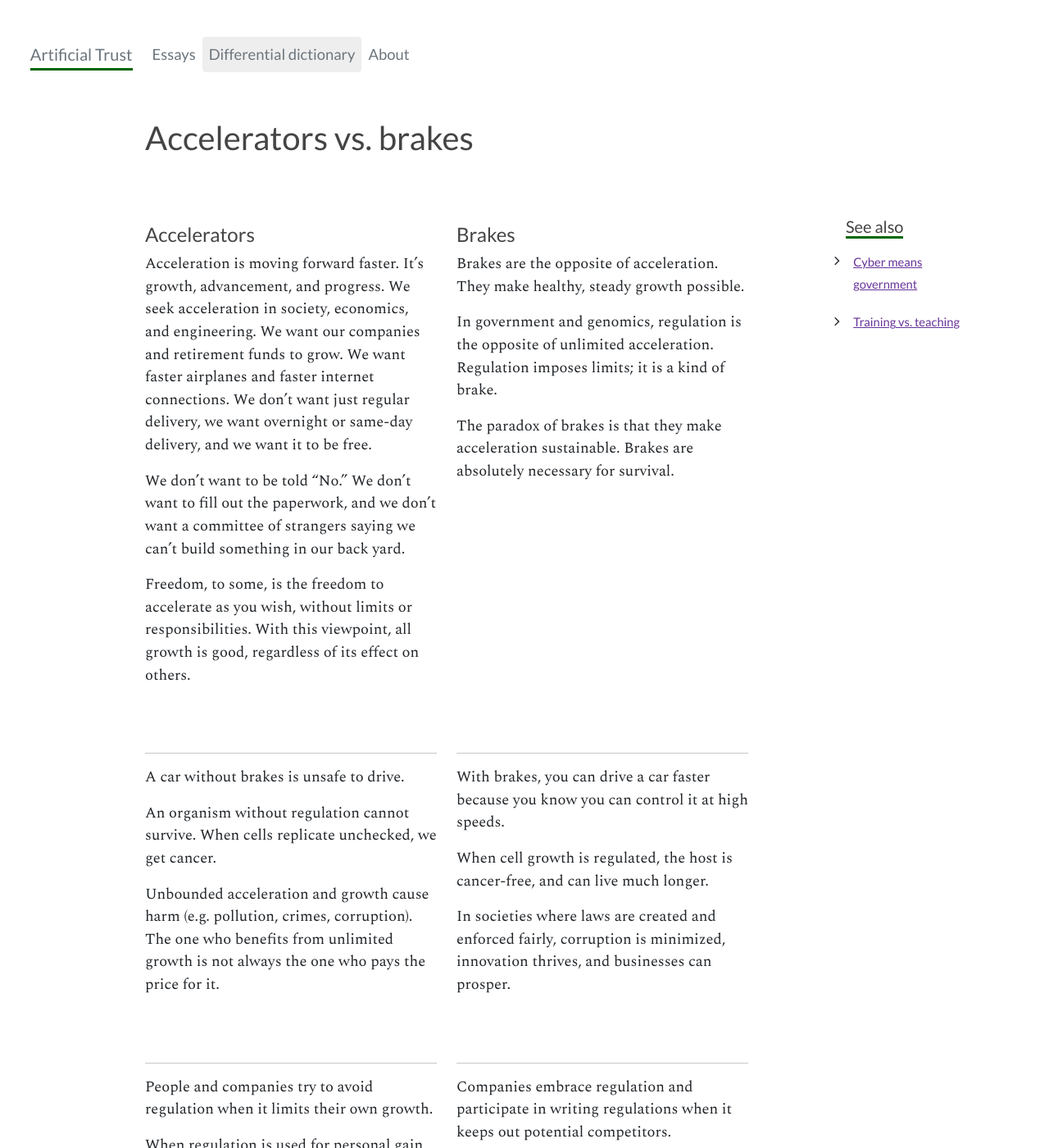
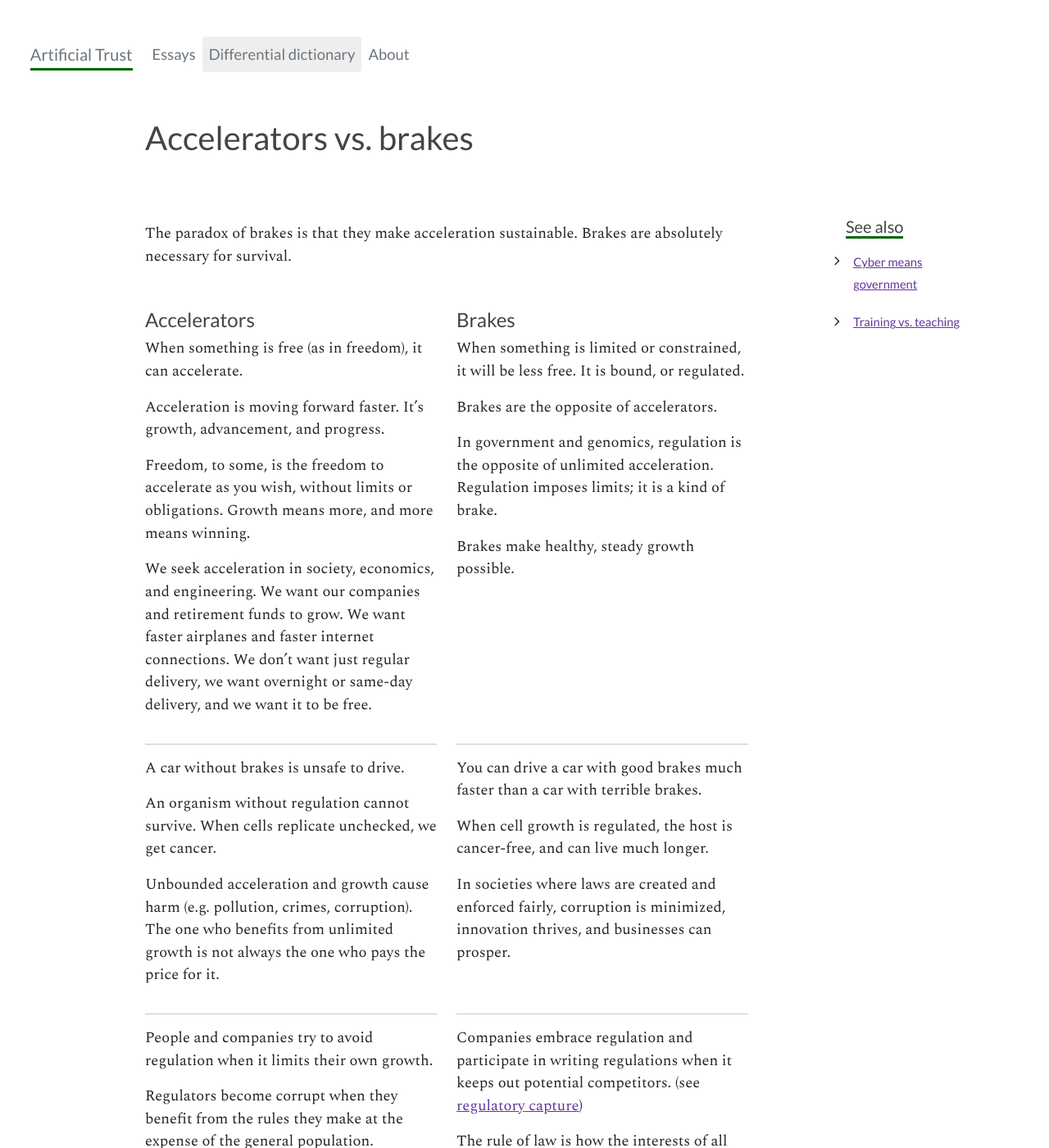
Before and after one commit to straz/artificialtrust, a Jekyll site: the page built from _definitions/brakes.md, in a window 1280 px wide and 1400 px high. Shown: the whole window at 82% size. Built offline with Jekyll 4.4.1, drawn with Linux system fonts in a browser that asks for light colours; nearby versions of some CDN libraries; some of the changed text lies outside the part shown.

Commit message:
tweak definitions

```diff
--- a/_definitions/brakes.md
+++ b/_definitions/brakes.md
@@ -9,24 +9,32 @@ arts: [cyber, errors]
 defs: [teach]
 ---
 
+The paradox of brakes is that they make acceleration
+sustainable. Brakes are absolutely necessary for survival.
+
+
+
+
+
 
 {% capture left %}
 
 ### Accelerators
 
+When something is free (as in freedom), it can accelerate.
+
 Acceleration is moving forward faster. It's growth, advancement, and
-progress. We seek acceleration in society, economics, and engineering.
+progress.
+
+Freedom, to some, is the freedom to accelerate as you wish, without
+limits or obligations. Growth means more, and more means winning.
+
+We seek acceleration in society, economics, and engineering.
 We want our companies and retirement funds to grow. We want faster
 airplanes and faster internet connections. We don't want just regular
 delivery, we want overnight or same-day delivery, and we want it to be free.
 
-We don't want to be told "No." We don't want to fill out the paperwork, and we
-don't want a committee of strangers saying we can't build something in our
-back yard.
 
-Freedom, to some, is the freedom to accelerate as you wish, without
-limits or responsibilities. With this viewpoint, all growth is good,
-regardless of its effect on others.
 
 {% endcapture %}
 
@@ -34,14 +42,15 @@ regardless of its effect on others.
 
 ### Brakes
 
-Brakes are the opposite of acceleration. They make healthy,
-steady growth possible.
+When something is limited or constrained, it will be less free. It is
+bound, or regulated.
+
+Brakes are the opposite of accelerators.
 
 In government and genomics, regulation is the opposite of unlimited
 acceleration.  Regulation imposes limits; it is a kind of brake.
 
-The paradox of brakes is that they make acceleration
-sustainable. Brakes are absolutely necessary for survival.
+Brakes make healthy, steady growth possible.
 
 
 {% endcapture %}
@@ -64,7 +73,8 @@ the one who pays the price for it.
 
 {% capture right2 %}
 <hr/>
-With brakes, you can drive a car faster because you know you can control it at high speeds.
+You can drive a car with good brakes much faster than a car with
+terrible brakes.
 
 When cell growth is regulated, the host is cancer-free, and can live much longer.
 
@@ -75,15 +85,15 @@ minimized, innovation thrives, and businesses can prosper.
 
 {% assign leftmd = left2 | markdownify %}
 {% assign rightmd = right2 | markdownify %}
-{% include twocol.html left=leftmd right=rightmd %}
+{% include twocol.html left=leftmd right=rightmd topmargin=false %}
 
 {% capture left3 %}
 <hr/>
 People and companies try to avoid regulation when it limits their own growth.
 
-When regulation is used for personal gain, it becomes a weapon, not a
-protector.  Regulators become corrupt when they benefit from the rules
-they make at the expense of the general population.
+Regulators become corrupt when they
+benefit from the rules they make at the expense of the general
+population.
 
 {% endcapture %}
 
@@ -91,6 +101,7 @@ they make at the expense of the general population.
 <hr/>
 Companies embrace regulation and participate in
 writing regulations when it keeps out potential competitors.
+(see [regulatory capture](https://en.wikipedia.org/wiki/Regulatory_capture))
 
 The rule of law is how the interests of all parties are protected.
 
@@ -98,13 +109,16 @@ Without regulation, only those who use brutal power have
 freedom. There is also no freedom when regulation is corrupt and
 self-serving.
 
-To say "freedom is better than regulation" misses the point.  Freedom
-requires regulation. It cannot exist without regulation that is fair
-and applied equally to all.
 
 
 {% endcapture %}
 
 {% assign leftmd = left3 | markdownify %}
 {% assign rightmd = right3 | markdownify %}
-{% include twocol.html left=leftmd right=rightmd %}
+{% include twocol.html left=leftmd right=rightmd topmargin=false%}
+
+Complex systems (e.g. societies and organisms) require regulation.
+When one component decides it wants to accellerate without limits
+the result is harm.
+
+We don't want to be told "No." With this viewpoint, all growth is good.
```
Also changed, not shown: _definitions/cog.md (+2 -2 lines), _definitions/teach.md (+7 -6 lines).
